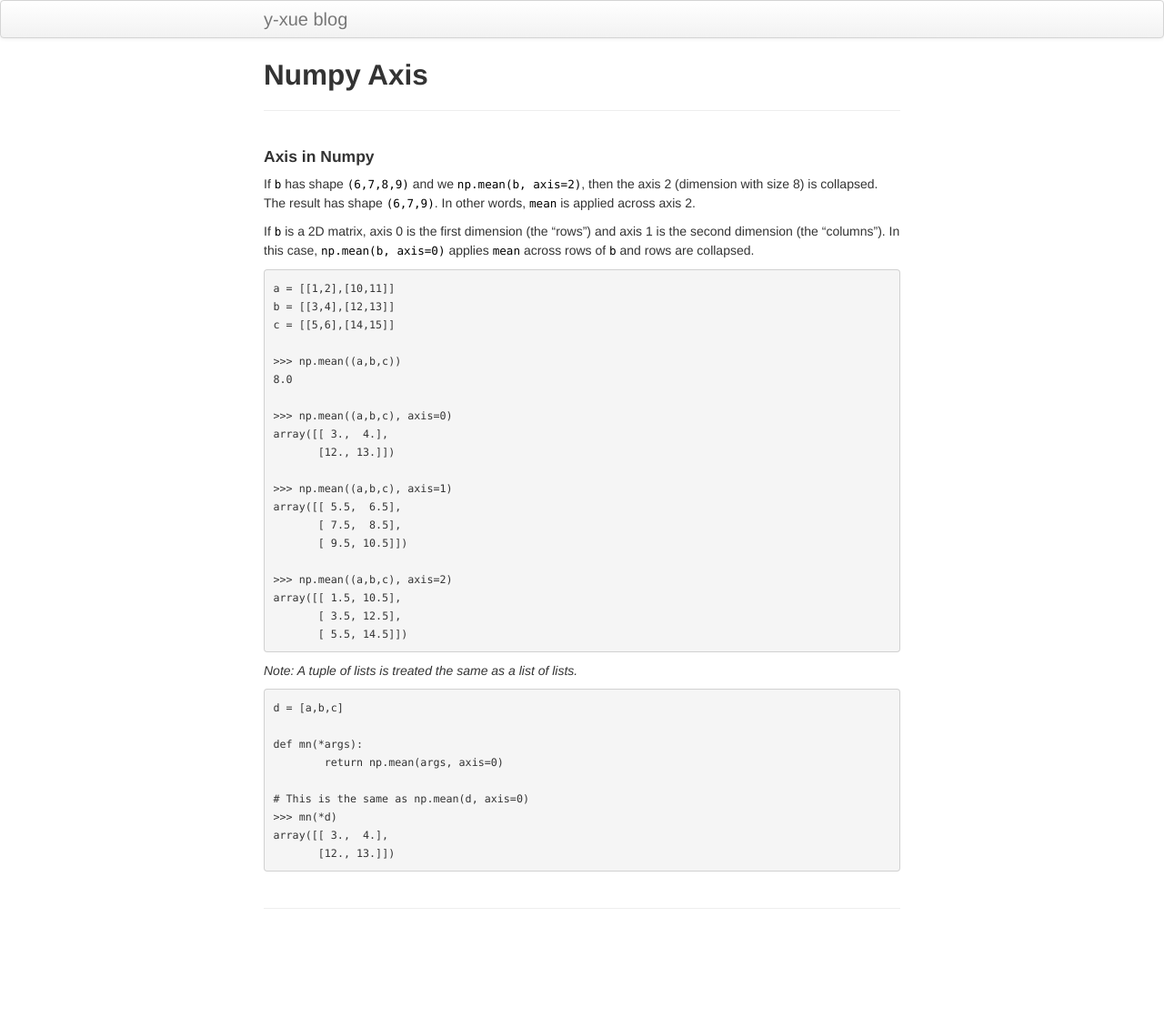
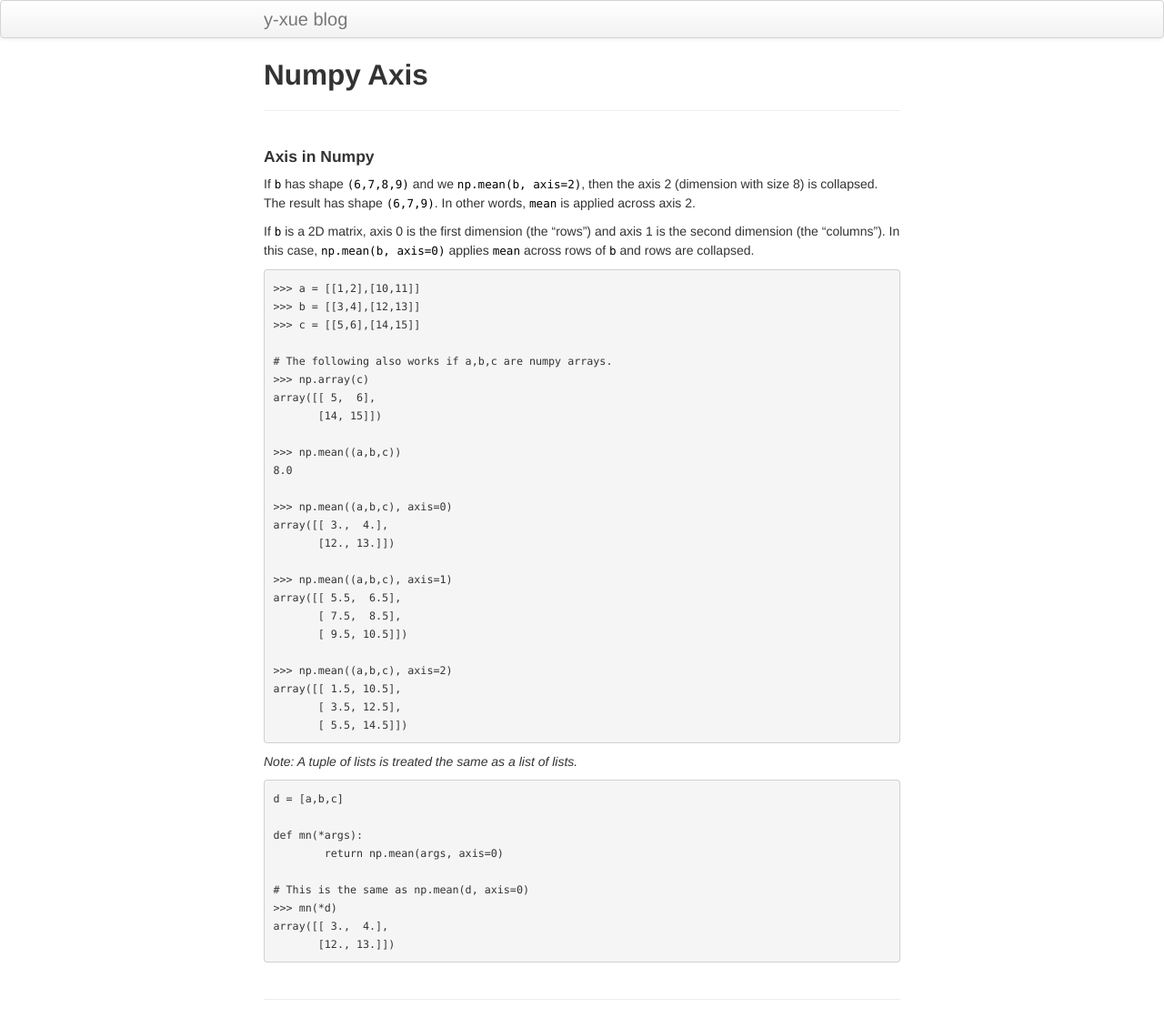
Before and after one commit to y-xue/blog, a Jekyll site: the page built from pages/python/numpy_axis.md, in a window 1280 px wide. Shown: the whole page at 91% size. Built offline with Jekyll 4.4.1, drawn with Linux system fonts in a browser that asks for light colours; before the commit the page ends 1030 px from its top, so only the background shows below that.

Commit message:
add pages python * operator & numpy axis

````diff
--- a/pages/python/numpy_axis.md
+++ b/pages/python/numpy_axis.md
@@ -11,9 +11,14 @@ If `b` is a 2D matrix, axis 0 is the first dimension (the "rows") and axis 1 is
 
 
 ```
-a = [[1,2],[10,11]]
-b = [[3,4],[12,13]]
-c = [[5,6],[14,15]]
+>>> a = [[1,2],[10,11]]
+>>> b = [[3,4],[12,13]]
+>>> c = [[5,6],[14,15]]
+
+# The following also works if a,b,c are numpy arrays.
+>>> np.array(c)
+array([[ 5,  6],
+       [14, 15]])
 
 >>> np.mean((a,b,c))
 8.0
````
Also changed, not shown: 1 other file.
